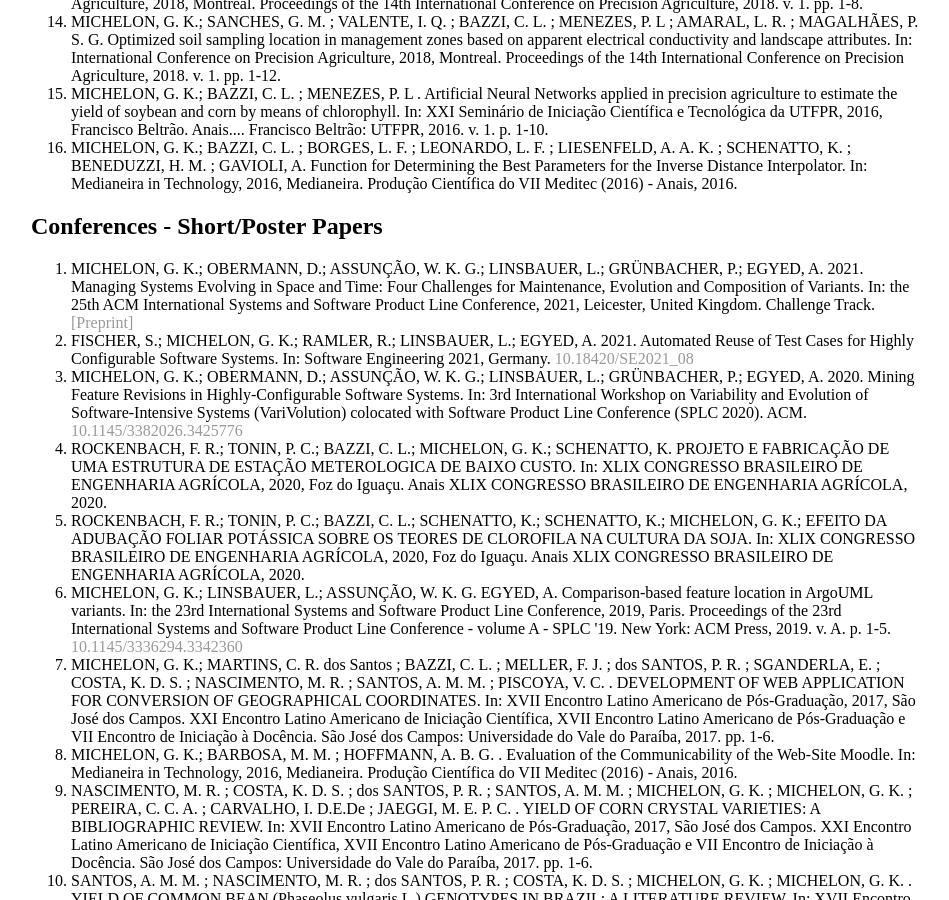
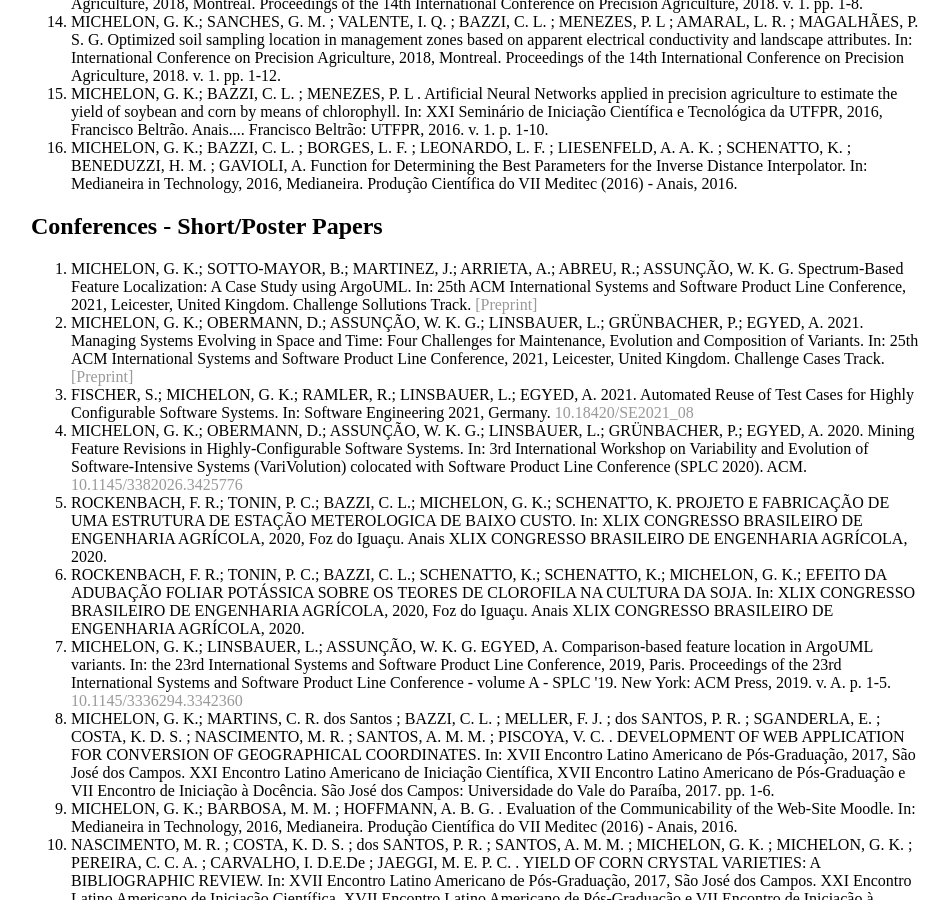
Before and after one commit to GabrielaMichelon/gabrielamichelon.github.io, a Jekyll site: the page built from publications/index.html, in a window 1280 px wide and 900 px high, scrolled down 1771 px. Shown: the whole window, without its empty margins (161-1110 px from the left). Built offline with Jekyll 4.4.1, drawn with Linux system fonts in a browser that asks for light colours.

Commit message:
preprint challenge solution paper

```diff
--- a/publications/index.html
+++ b/publications/index.html
@@ -53,7 +53,8 @@ title: Publications
 
 	<h2>Conferences -  Short/Poster Papers</h2>
 	<ol>
-		<li>MICHELON, G. K.; OBERMANN, D.; ASSUNÇÃO, W. K. G.; LINSBAUER, L.; GRÜNBACHER, P.; EGYED, A. 2021. Managing Systems Evolving in Space and Time: Four Challenges for Maintenance, Evolution and Composition of Variants. In: the 25th ACM International Systems and Software Product Line Conference, 2021, Leicester, United Kingdom. Challenge Track. <a href="../papers/Managing_Systems_Evolving_in_Space_and_Time_Four Challenges_for_Maintenance_Evolution_and_Composition_of_Variants.pdf" target="_blank"> [Preprint]</a></li>
+		<li>MICHELON, G. K.; SOTTO-MAYOR, B.; MARTINEZ, J.; ARRIETA, A.; ABREU, R.; ASSUNÇÃO, W. K. G. Spectrum-Based Feature Localization: A Case Study using ArgoUML. In: 25th ACM International Systems and Software Product Line Conference, 2021, Leicester, United Kingdom. Challenge Sollutions Track. <a href="../papers/Spectrum-Based_Feature_Localization_A_Case_Study_using_ArgoUML.pdf" target="_blank">[Preprint]</a></li>
+		<li>MICHELON, G. K.; OBERMANN, D.; ASSUNÇÃO, W. K. G.; LINSBAUER, L.; GRÜNBACHER, P.; EGYED, A. 2021. Managing Systems Evolving in Space and Time: Four Challenges for Maintenance, Evolution and Composition of Variants. In: 25th ACM International Systems and Software Product Line Conference, 2021, Leicester, United Kingdom. Challenge Cases Track. <a href="../papers/Managing_Systems_Evolving_in_Space_and_Time_Four Challenges_for_Maintenance_Evolution_and_Composition_of_Variants.pdf" target="_blank"> [Preprint]</a></li>
 		<li>FISCHER, S.; MICHELON, G. K.; RAMLER, R.; LINSBAUER, L.; EGYED, A. 2021. Automated Reuse of Test Cases for Highly Configurable Software Systems. In: Software Engineering 2021, Germany. <a href="https://dl.gi.de/bitstream/handle/20.500.12116/34556/B1-07.pdf?sequence=1&isAllowed=y" target="_blank"> 10.18420/SE2021_08</a></li>
 		<li>MICHELON, G. K.; OBERMANN, D.; ASSUNÇÃO, W. K. G.; LINSBAUER, L.; GRÜNBACHER, P.; EGYED, A. 2020. Mining Feature Revisions in Highly-Configurable Software Systems. In: 3rd International Workshop on Variability and Evolution of Software-Intensive Systems (VariVolution) colocated with Software Product Line Conference (SPLC 2020). ACM. <a href="../papers/Mining_Feature_Revisions_in_Highly-Configurable_Software_Systems.pdf" target="_blank">10.1145/3382026.3425776</a></li>
 		<li> ROCKENBACH, F. R.; TONIN, P. C.; BAZZI, C. L.; MICHELON, G. K.; SCHENATTO, K. PROJETO E FABRICAÇÃO DE UMA ESTRUTURA DE ESTAÇÃO METEROLOGICA DE BAIXO CUSTO. In: XLIX CONGRESSO BRASILEIRO DE ENGENHARIA AGRÍCOLA, 2020, Foz do Iguaçu. Anais XLIX CONGRESSO BRASILEIRO DE ENGENHARIA AGRÍCOLA, 2020. </li>
```
Also changed, not shown: 2 other files.
